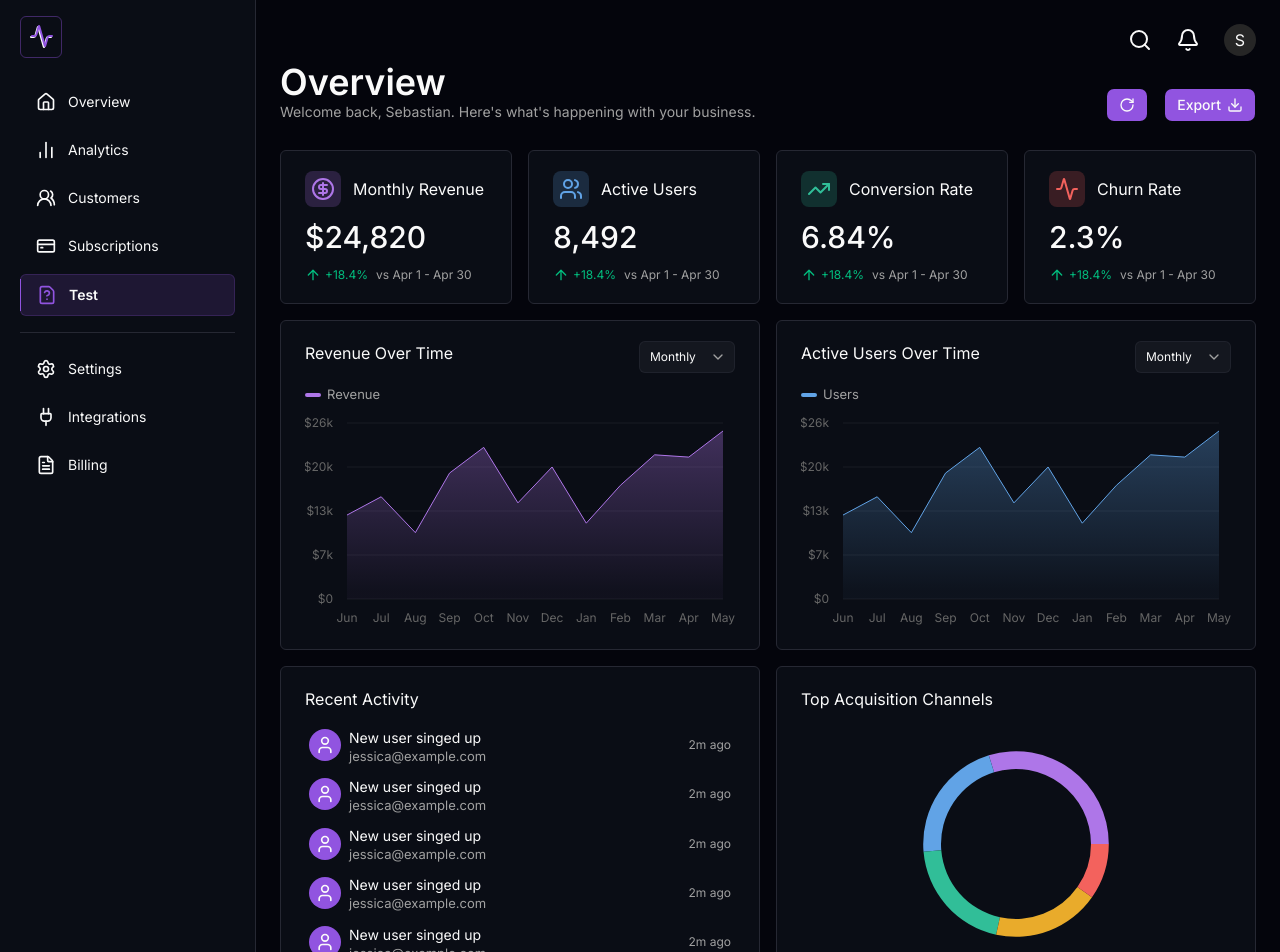
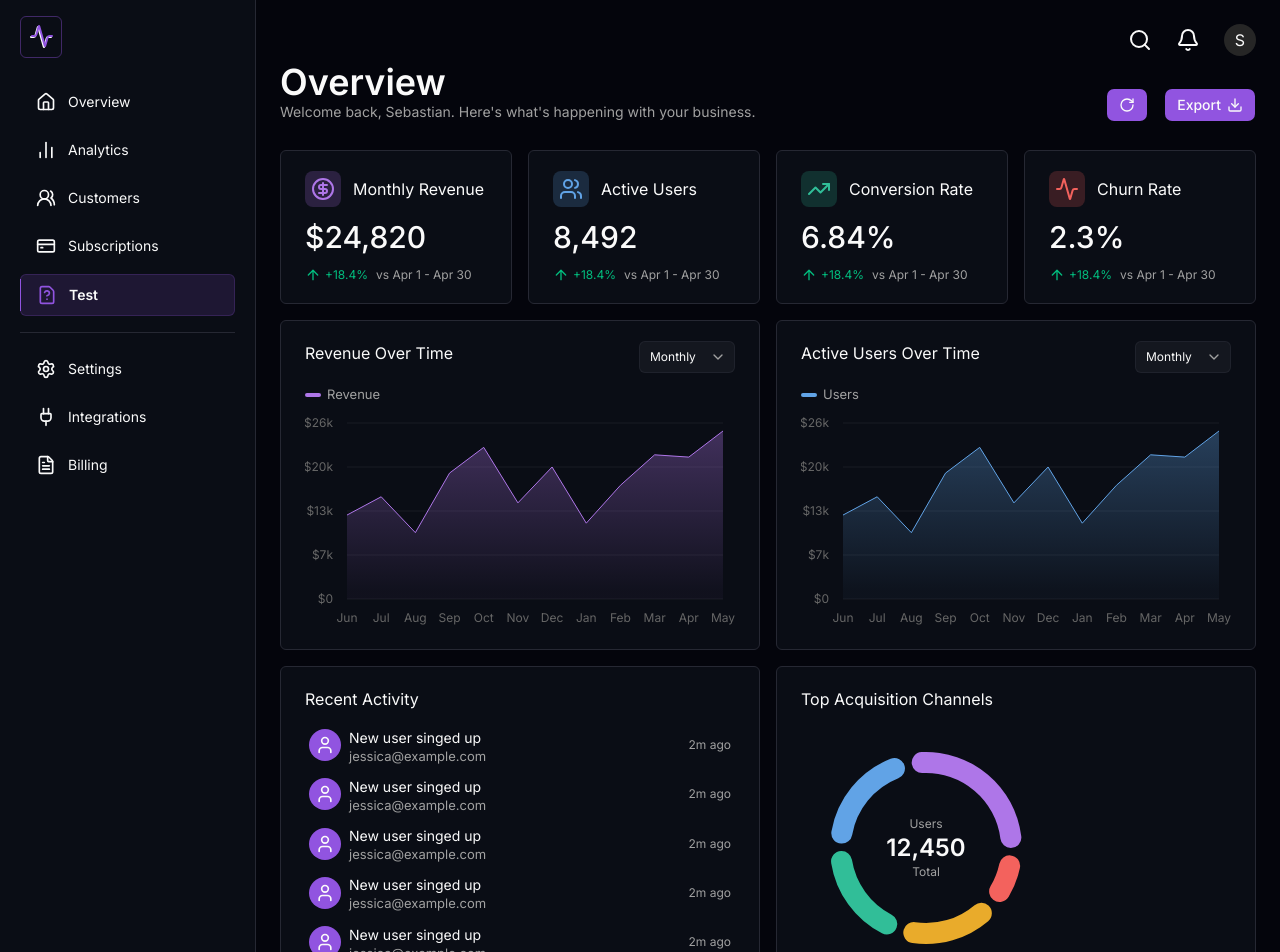
Before and after one commit to svsxn/metricly, a Next.js app: page / in a window 1280 px wide. Shown: the top 952 px of the page. Built offline with nearby package versions, Linux system fonts and the light colour scheme.

Commit message:
feat: add center label

```diff
--- a/src/components/dashboard/charts/chart-pie.tsx
+++ b/src/components/dashboard/charts/chart-pie.tsx
@@ -44,7 +44,7 @@ const chartConfig = {
 
 export default function ChartPie() {
   return (
-    <ChartContainer config={chartConfig} className="max-h-62.5">
+    <ChartContainer config={chartConfig} className="relative h-62.5 w-62.5">
       <PieChart>
         <ChartTooltip
           cursor={false}
@@ -55,8 +55,17 @@ export default function ChartPie() {
           dataKey="visitors"
           nameKey="browser"
           innerRadius={75}
+          cornerRadius="50%"
+          paddingAngle={5}
         />
       </PieChart>
+      <div className="pointer-events-none absolute inset-0 flex items-center justify-center">
+        <div className="flex flex-col items-center">
+          <span className="text-xs text-muted-foreground">Users</span>
+          <span className="text-2xl font-semibold">12,450</span>
+          <span className="text-xs text-muted-foreground">Total</span>
+        </div>
+      </div>
     </ChartContainer>
   );
 }
```
